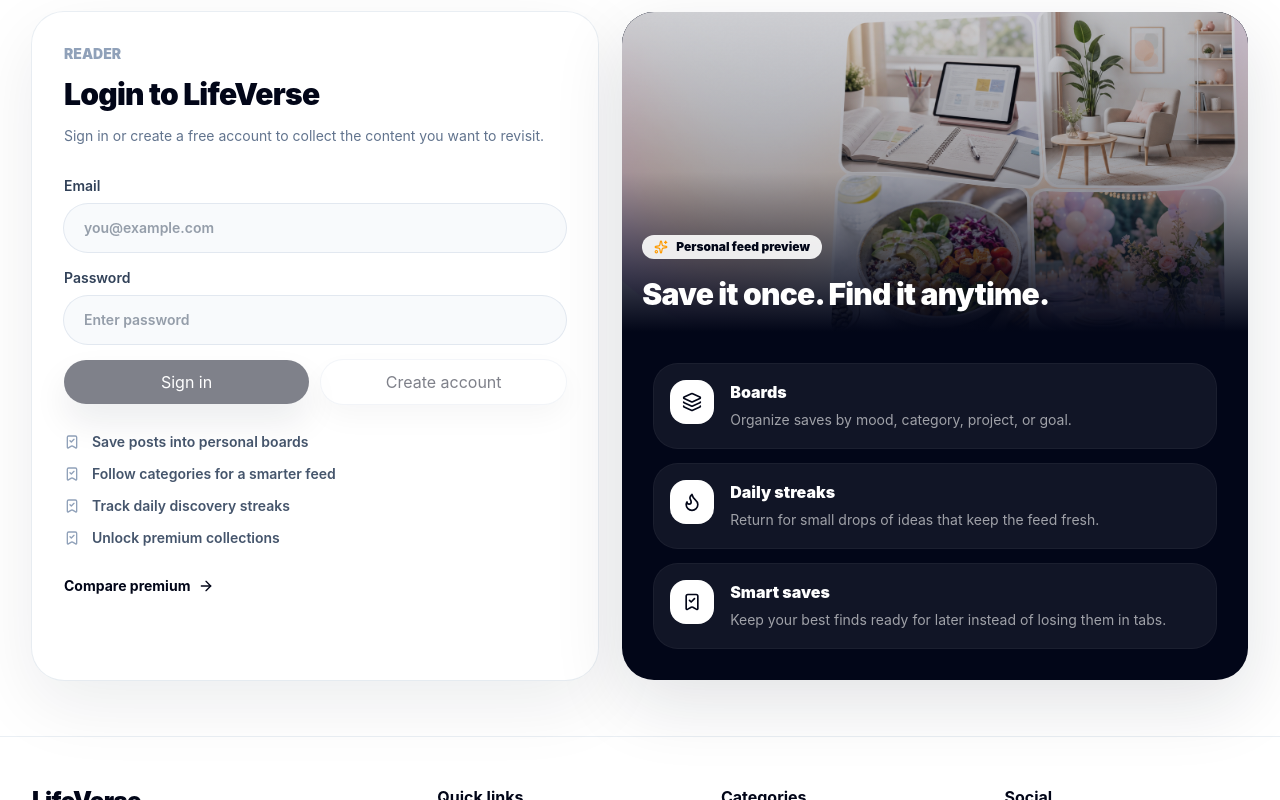
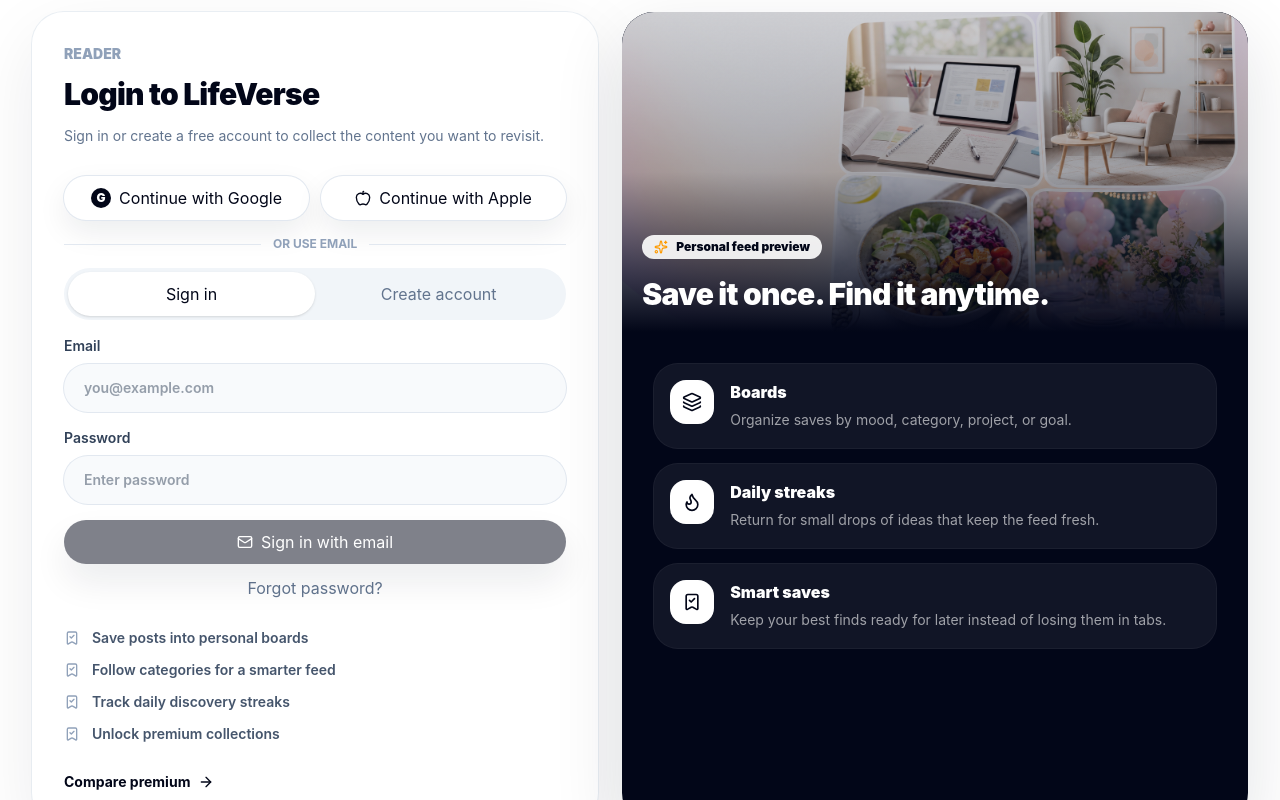
Before and after one commit to dpatcharu/mastilearn, a Next.js app: page /login in a window 1280 px wide. Shown: the part 501-1301 px from the top of the page. Built offline with nearby package versions, Linux system fonts and the light colour scheme; no server answers.

Commit message:
Add modern customer auth options

```diff
--- a/src/components/lifeverse/AuthForm.tsx
+++ b/src/components/lifeverse/AuthForm.tsx
@@ -1,6 +1,7 @@
 "use client";
 
 import { useState } from "react";
+import { Apple, Mail } from "lucide-react";
 import { Button } from "@/components/ui/button";
 import {
   getAuthRedirectUrl,
@@ -12,11 +13,37 @@
   role: "customer" | "admin";
 };
 
+type AuthMode = "signin" | "signup";
+type OAuthProvider = "google" | "apple";
+
 export function AuthForm({ role }: AuthFormProps) {
+  const [mode, setMode] = useState<AuthMode>("signin");
   const [email, setEmail] = useState("");
   const [password, setPassword] = useState("");
   const [message, setMessage] = useState("");
   const [isLoading, setIsLoading] = useState(false);
+
+  async function handleOAuth(provider: OAuthProvider) {
+    if (!supabase) {
+      setMessage("Sign-in is temporarily unavailable. Please try again shortly.");
+      return;
+    }
+
+    setIsLoading(true);
+    setMessage("");
+
+    const { error } = await supabase.auth.signInWithOAuth({
+      provider,
+      options: {
+        redirectTo: getAuthRedirectUrl("/login/")
+      }
+    });
+
+    if (error) {
+      setIsLoading(false);
+      setMessage(error.message);
+    }
+  }
 
   async function handleSignIn() {
     if (!supabase) {
@@ -64,6 +91,37 @@
     );
   }
 
+  async function handlePasswordReset() {
+    if (!supabase) {
+      setMessage("Sign-in is temporarily unavailable. Please try again shortly.");
+      return;
+    }
+
+    if (!email) {
+      setMessage("Enter your email first, then choose forgot password.");
+      return;
+    }
+
+    setIsLoading(true);
+    setMessage("");
+
+    const { error } = await supabase.auth.resetPasswordForEmail(email, {
+      redirectTo: getAuthRedirectUrl("/login/")
+    });
+
+    setIsLoading(false);
+    setMessage(error ? error.message : "Password reset link sent to your email.");
+  }
+
+  async function handleEmailSubmit() {
+    if (mode === "signin") {
+      await handleSignIn();
+      return;
+    }
+
+    await handleSignUp();
+  }
+
   return (
     <div className="mt-7 grid gap-4">
       {!isSupabaseConfigured ? (
@@ -71,6 +129,62 @@
           Sign-in is temporarily unavailable. Please try again shortly.
         </div>
       ) : null}
+      <div className="grid gap-3 sm:grid-cols-2">
+        <Button
+          aria-label="Continue with Google"
+          className="bg-white text-slate-950 ring-1 ring-slate-200 hover:bg-slate-50"
+          disabled={isLoading}
+          onClick={() => handleOAuth("google")}
+          type="button"
+          variant="secondary"
+        >
+          <span aria-hidden="true" className="mr-2 grid size-5 place-items-center rounded-full bg-slate-950 text-xs font-black text-white">
+            G
+          </span>
+          Continue with Google
+        </Button>
+        <Button
+          aria-label="Continue with Apple"
+          className="bg-white text-slate-950 ring-1 ring-slate-200 hover:bg-slate-50"
+          disabled={isLoading}
+          onClick={() => handleOAuth("apple")}
+          type="button"
+          variant="secondary"
+        >
+          <Apple className="mr-2 size-4" />
+          Continue with Apple
+        </Button>
+      </div>
+
+      <div className="flex items-center gap-3 text-xs font-bold uppercase tracking-normal text-slate-400">
+        <span className="h-px flex-1 bg-slate-200" />
+        or use email
+        <span className="h-px flex-1 bg-slate-200" />
+      </div>
+
+      <div className="grid rounded-full bg-slate-100 p-1 sm:grid-cols-2">
+        {[
+          { label: "Sign in", value: "signin" as const },
+          { label: "Create account", value: "signup" as const }
+        ].map((item) => (
+          <button
+            className={`min-h-11 rounded-full px-4 text-sm font-black transition ${
+              mode === item.value
+                ? "bg-white text-slate-950 shadow-sm"
+                : "text-slate-500 hover:text-slate-950"
+            }`}
+            key={item.value}
+            onClick={() => {
+              setMode(item.value);
+              setMessage("");
+            }}
+            type="button"
+          >
+            {item.label}
+          </button>
+        ))}
+      </div>
+
       <label className="grid gap-2 text-sm font-semibold text-slate-700">
         Email
         <input
@@ -91,18 +205,29 @@
           value={password}
         />
       </label>
-      <div className="grid gap-3 sm:grid-cols-2">
-        <Button disabled={isLoading || !email || !password} onClick={handleSignIn} type="button">
-          Sign in
-        </Button>
+      <div className="grid gap-3">
         <Button
           disabled={isLoading || !email || !password}
-          onClick={handleSignUp}
+          onClick={handleEmailSubmit}
           type="button"
-          variant="secondary"
         >
-          Create account
+          <Mail className="mr-2 size-4" />
+          {mode === "signin" ? "Sign in with email" : "Create account with email"}
         </Button>
+        {mode === "signin" ? (
+          <button
+            className="text-sm font-bold text-slate-500 transition hover:text-slate-950"
+            disabled={isLoading}
+            onClick={handlePasswordReset}
+            type="button"
+          >
+            Forgot password?
+          </button>
+        ) : (
+          <p className="text-center text-xs font-semibold leading-5 text-slate-400">
+            By creating an account, readers can save posts, follow interests, and build boards.
+          </p>
+        )}
       </div>
       {message ? (
         <p className="rounded-[1.25rem] bg-slate-50 p-4 text-sm font-semibold text-slate-600">
```
